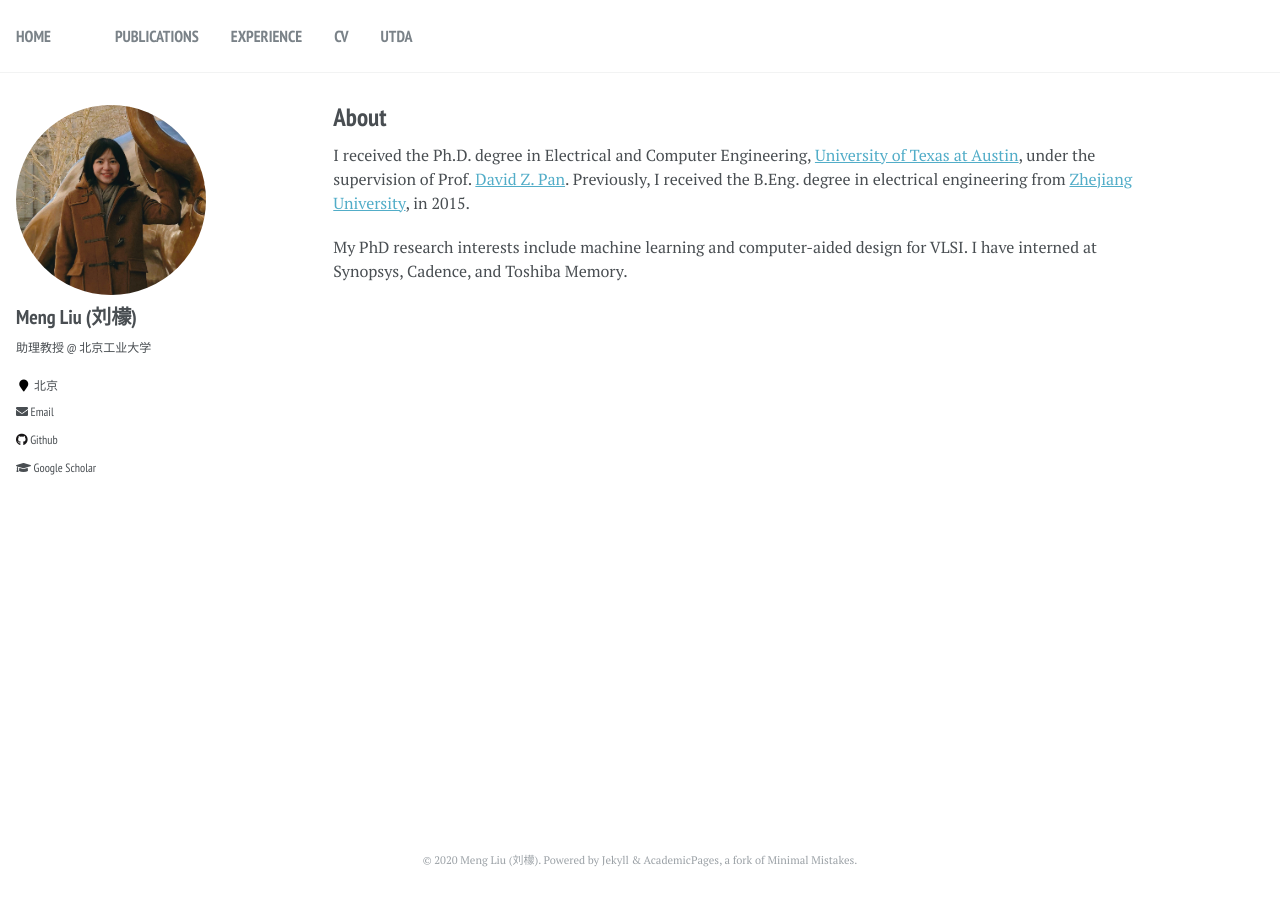
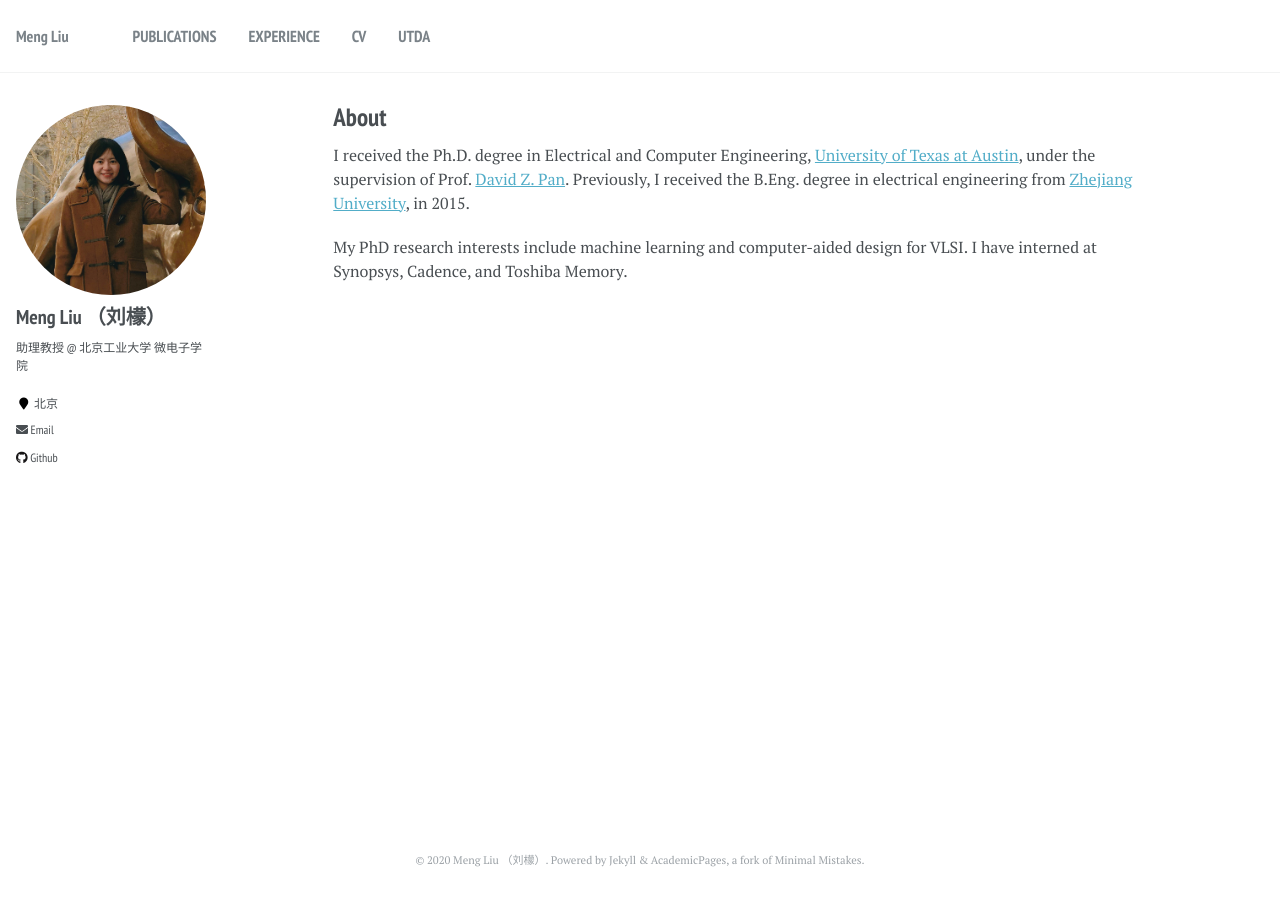
Before and after one commit to liumengbjut/liumengbjut.github.io, a Jekyll site: the page built from _pages/about.md, in a window 1280 px wide. Built offline with Jekyll 4.4.1, drawn with Linux system fonts in a browser that asks for light colours.

Commit message:
Update _config.yml

```diff
--- a/_config.yml
+++ b/_config.yml
@@ -7,9 +7,9 @@
 
 # Site Settings
 locale                   : "en-US"
-title                    : "HOME"
+title                    : "Meng Liu"
 title_separator          : "-"
-name                     : &name "Meng Liu (刘檬)"
+name                     : &name "Meng Liu （刘檬）"
 description              : &description "Assistant Professor"
 url                      : https://liumengbjut.github.io # the base hostname & protocol for your site e.g. "https://mmistakes.github.io"
 baseurl                  : "" # the subpath of your site, e.g. "/blog"
@@ -80,13 +80,13 @@ analytics:
 
 # Site Author
 author:
-  name             : "Meng Liu (刘檬)"
+  name             : "Meng Liu （刘檬）"
   avatar           : "profile-crop.jpg"
-  bio              : "助理教授 @ 北京工业大学"
+  bio              : "助理教授 @ 北京工业大学 微电子学院"
   location         : "北京"
   employer         :
   pubmed           :  #"https://www.ncbi.nlm.nih.gov/pubmed/?term=john+snow"
-  googlescholar    : "https://scholar.google.com/citations?user=wy5I3fwAAAAJ"
+  googlescholar    : #"https://scholar.google.com/citations?user=wy5I3fwAAAAJ"
   email            : "liumengbjut@gmail.com"
   researchgate     :  # example: "https://www.researchgate.net/profile/yourprofile"
   uri              :
```
